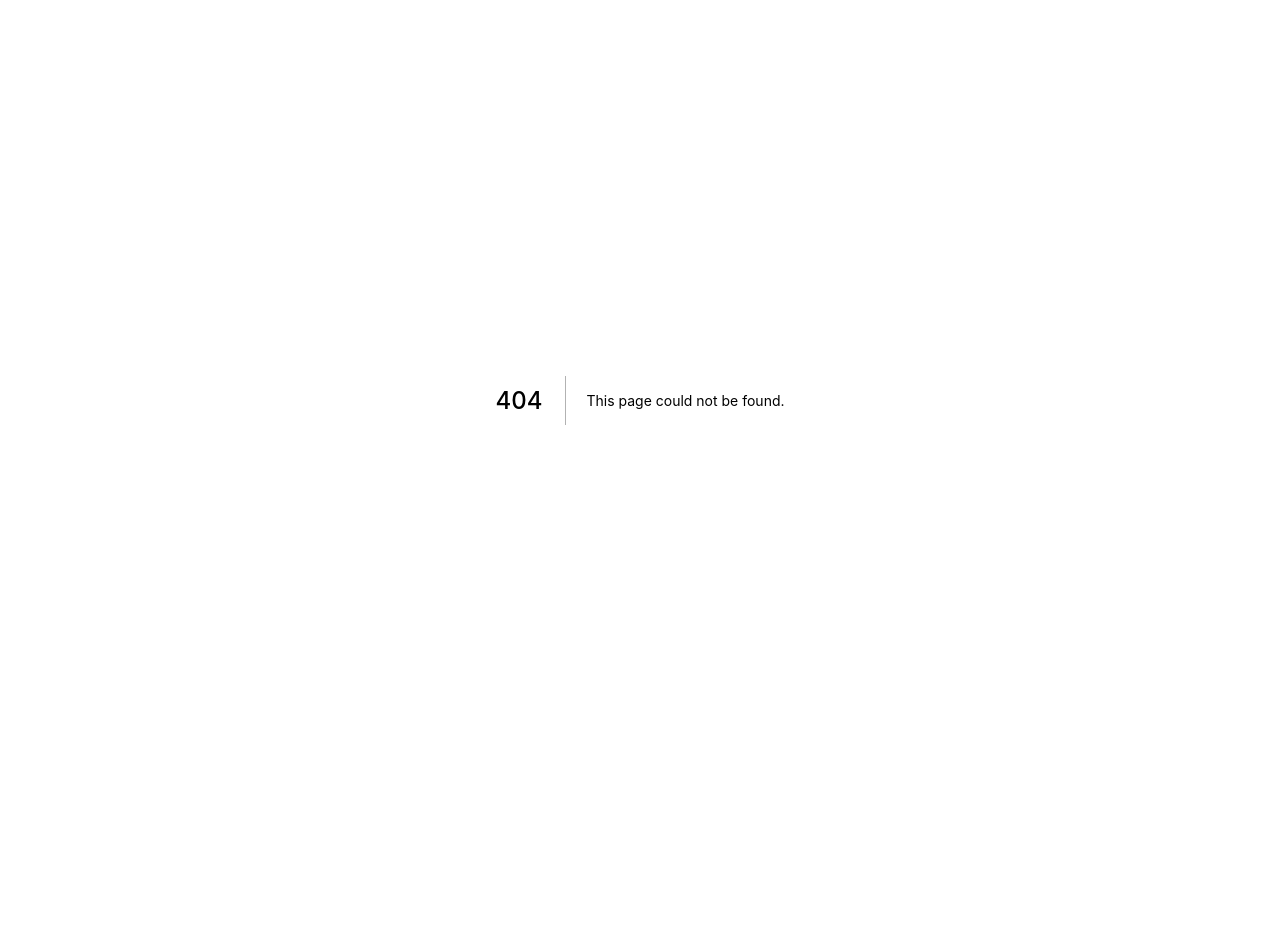
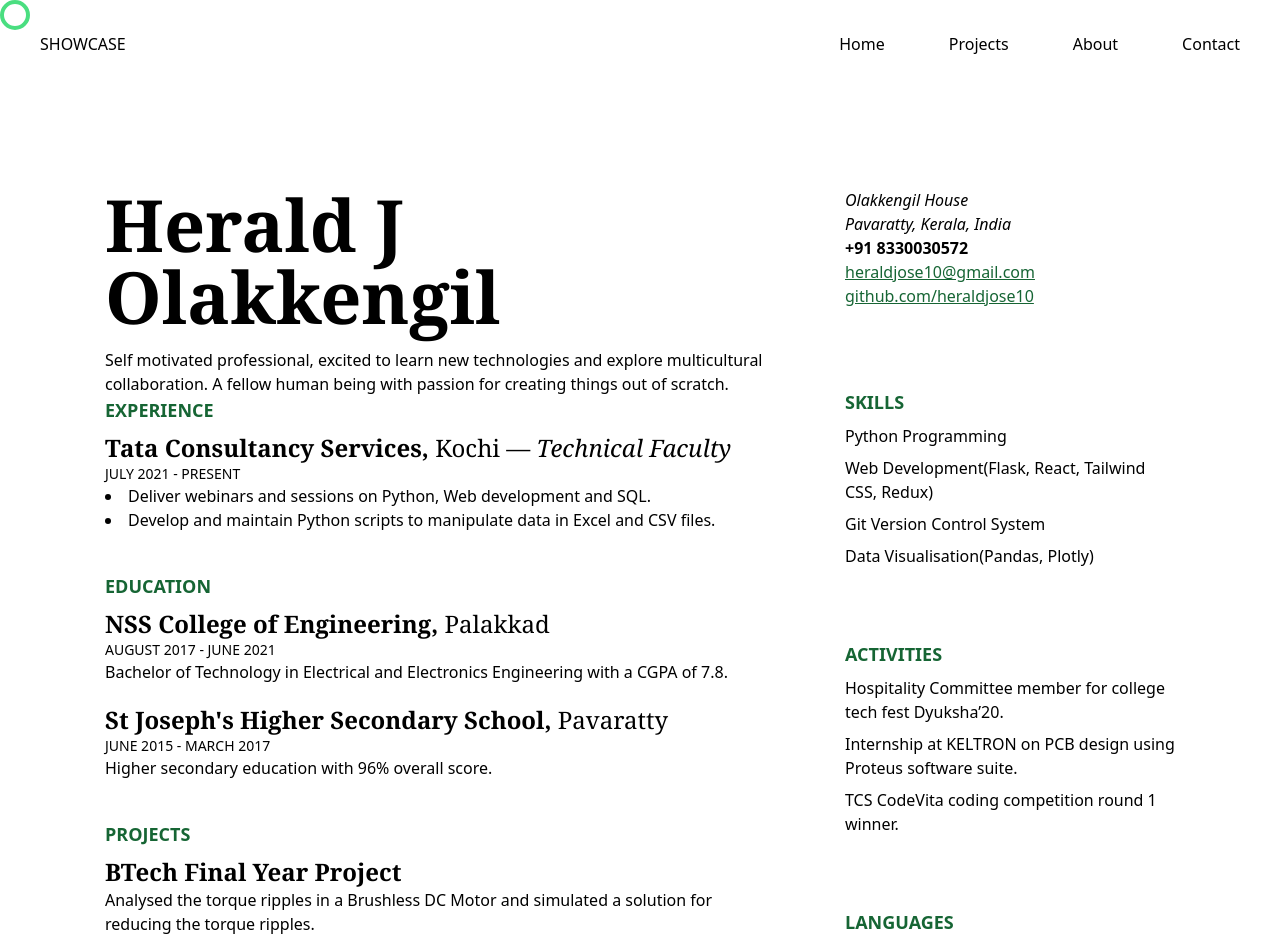
Before and after one commit to heraldjose10/showcase, a Next.js app: page /resume in a window 1280 px wide. Before the commit this address had no page. Shown: the top 948 px of the page. Before the commit the page ends 800 px from the top, so only its background shows below. Built offline with nearby package versions, Linux system fonts and the light colour scheme.

Commit message:
create resume page

```diff
--- a/components/List.tsx
+++ b/components/List.tsx
@@ -1,18 +1,17 @@
 import * as React from 'react'
-import ListItem from './ListItem'
-import { User } from '../interfaces'
+import { Item } from '../interfaces'
 
 type Props = {
-  items: User[]
+  items: Item[]
 }
 
 const List = ({ items }: Props) => (
-  <ul>
-    {items.map((item) => (
-      <li key={item.id}>
-        <ListItem data={item} />
-      </li>
-    ))}
+  <ul className='flex flex-col gap-2 mb-8'>
+    {
+      items.map(item => (
+        <p key={item.id}>{item.name}</p>
+      ))
+    }
   </ul>
 )
 
--- /dev/null
+++ b/components/ResumeEducationCard.tsx
@@ -0,0 +1,20 @@
+import { Education } from "../interfaces";
+
+type Props = {
+    education: Education
+}
+
+const ResumeEducationCard = ({ education }: Props) => {
+    return (
+        <div>
+            <h4 className="text-2xl font-serif">
+                <span className="font-semibold">{education.college + ', '}</span>
+                <span>{education.place}</span>
+            </h4>
+            <p className="text-sm ">{education.duration}</p>
+            <p>{education.summary}</p>
+        </div>
+    )
+}
+
+export default ResumeEducationCard
--- /dev/null
+++ b/components/ResumeExperienceCard.tsx
@@ -0,0 +1,27 @@
+import { Experience } from "../interfaces"
+
+type Props = {
+    experience: Experience
+}
+
+const ResumeExperienceCard = ({ experience }: Props) => {
+    return (
+        <div>
+            <h4 className="text-2xl font-serif">
+                <span className="font-semibold">{experience.title + ', '} </span>
+                <span>{experience.place + ' — '}</span>
+                <span className="italic">{experience.role}</span>
+            </h4>
+            <p className="text-sm">{experience.duration}</p>
+            <ul className="list-disc list-inside">
+                {
+                    experience.responsibilities.map(resp => (
+                        <li>{resp}</li>
+                    ))
+                }
+            </ul>
+        </div>
+    )
+}
+
+export default ResumeExperienceCard
--- /dev/null
+++ b/components/ResumeProjectCard.tsx
@@ -0,0 +1,16 @@
+import { Project } from "../interfaces"
+
+type Props = {
+    project: Project
+}
+
+const ResumeProjectCard = ({ project }: Props) => {
+    return (
+        <div>
+            <h4 className="font-semibold text-2xl font-serif">{project.title}</h4>
+            <p>{project.summary}</p>
+        </div>
+    )
+}
+
+export default ResumeProjectCard
--- /dev/null
+++ b/components/ResumeSection.tsx
@@ -0,0 +1,15 @@
+type Props = {
+    title: string,
+    children: React.ReactNode
+}
+
+const ResumeSection = ({ title, children }: Props) => {
+    return (
+        <section className="flex flex-col gap-2">
+            <h3 className="text-green-800 uppercase font-semibold text-lg">{title}</h3>
+            {children}
+        </section>
+    )
+}
+
+export default ResumeSection
--- /dev/null
+++ b/data/index.ts
@@ -0,0 +1,45 @@
+import { Education, Experience, Item, Project } from '../interfaces'
+
+export const skills: Item[] = [
+    { id: 1, name: 'Python Programming' },
+    { id: 2, name: 'Web Development(Flask, React, Tailwind CSS, Redux)' },
+    { id: 3, name: 'Git Version Control System' },
+    { id: 4, name: 'Data Visualisation(Pandas, Plotly)' },
+]
+
+export const activities: Item[] = [
+    { id: 1, name: 'Hospitality Committee member for college tech fest Dyuksha\’20.', },
+    { id: 2, name: 'Internship at KELTRON on PCB design using Proteus software suite.', },
+    { id: 3, name: 'TCS CodeVita coding competition round 1 winner.' }
+]
+
+export const langs: Item[] = [
+    { id: 1, name: 'English' },
+    { id: 2, name: 'Malayalam' }
+]
+
+export const projects: Project[] = [
+    { id: 1, title: 'BTech Final Year Project', summary: 'Analysed the torque ripples in a Brushless DC Motor and simulated a solution for reducing the torque ripples.' },
+    { id: 2, title: 'Kaggle Survey Data Visualisation', summary: 'Learned data handling using Pandas and created graphs with the data using Plotly to analyse gender disparities in the data science industry.' },
+    { id: 3, title: 'StoryTell', summary: 'Created a webapp for blogging using Flask framework and REST API.' },
+    { id: 4, title: 'Nike Online', summary: 'A fullstack clone for Nike IN webapp made using React and Flask' },
+]
+
+export const educations: Education[] = [
+    { id: 1, college: 'NSS College of Engineering', place: 'Palakkad', duration: 'AUGUST 2017 - JUNE 2021', summary: 'Bachelor of Technology in Electrical and Electronics Engineering with a CGPA of 7.8.' },
+    { id: 2, college: 'St Joseph\'s Higher Secondary School', place: 'Pavaratty', duration: 'JUNE 2015 - MARCH 2017', summary: 'Higher secondary education with 96% overall score.' }
+]
+
+export const experiences: Experience[] = [
+    {
+        id: 1,
+        title: 'Tata Consultancy Services',
+        place: 'Kochi',
+        role: 'Technical Faculty',
+        duration: 'JULY 2021 - PRESENT',
+        responsibilities: [
+            'Deliver webinars and sessions on Python, Web development and SQL.',
+            'Develop and maintain Python scripts to manipulate data in Excel and CSV files.'
+        ]
+    }
+]
--- a/pages/index.tsx
+++ b/pages/index.tsx
@@ -65,7 +65,7 @@ const IndexPage = () => {
             </Link>
           </li>
           <li className='px-4 md:px-10 lg:px-14 flex items-center justify-center hover:text-green-500'>
-            <Link href='/'>
+            <Link href='/resume'>
               <a>Resume</a>
             </Link>
           </li>
--- /dev/null
+++ b/pages/resume.tsx
@@ -0,0 +1,91 @@
+import Layout from '../components/Layout'
+import List from '../components/List';
+import ResumeEducationCard from '../components/ResumeEducationCard';
+import ResumeExperienceCard from '../components/ResumeExperienceCard';
+import ResumeProjectCard from '../components/ResumeProjectCard';
+import ResumeSection from '../components/ResumeSection';
+import { experiences, educations, skills, langs, projects, activities } from '../data';
+
+const Resume = () => {
+
+    return (
+        <Layout>
+            <div className='flex gap-20 w-[1150px] grow-0 mx-auto mt-[100px] px-10'>
+                {/* left */}
+                <div className='basis-4/6'>
+                    {/* intro section */}
+                    <div className='min-h-[200px]'>
+                        <h1 className='text-7xl font-semibold mb-4 font-serif'>Herald J Olakkengil</h1>
+                        <p>
+                            Self motivated professional, excited to learn new technologies and explore multicultural collaboration. A fellow human being with passion for creating things out of scratch.
+                        </p>
+                    </div>
+
+                    <div className='flex flex-col gap-10'>
+                        <ResumeSection title='Experience'>
+                            <ul>
+                                {
+                                    experiences.map(exp => (
+                                        <li>
+                                            <ResumeExperienceCard experience={exp} />
+                                        </li>
+                                    ))
+                                }
+                            </ul>
+                        </ResumeSection>
+                        <ResumeSection title='Education'>
+                            <ul className='flex flex-col gap-5'>
+                                {
+                                    educations.map(education => (
+                                        <li>
+                                            <ResumeEducationCard education={education} />
+                                        </li>
+                                    ))
+                                }
+                            </ul>
+                        </ResumeSection>
+                        <ResumeSection title='Projects'>
+                            <ul className='flex flex-col gap-5'>
+                                {
+                                    projects.map(project => (
+                                        <li key={project.id}>
+                                            <ResumeProjectCard project={project} />
+                                        </li>
+                                    ))
+                                }
+                            </ul>
+                        </ResumeSection>
+                    </div>
+                </div>
+
+                {/* right */}
+                <div className='basis-2/6'>
+                    {/* top right contact info */}
+                    <div className='flex flex-col min-h-[200px]'>
+                        <address>
+                            Olakkengil House<br />
+                            Pavaratty, Kerala, India<br />
+                        </address>
+                        <span className='font-semibold'>+91 8330030572</span>
+                        <a href='mailto:heraldjose10@gmail.com' className='text-green-800 underline'>heraldjose10@gmail.com</a>
+                        <a href='https://github.com/heraldjose10' className='text-green-800 underline'>github.com/heraldjose10</a>
+                    </div>
+
+                    <div className='flex flex-col gap-10'>
+                        <ResumeSection title='Skills'>
+                            <List items={skills} />
+                        </ResumeSection>
+                        <ResumeSection title='Activities'>
+                            <List items={activities} />
+                        </ResumeSection>
+                        <ResumeSection title='Languages'>
+                            <List items={langs} />
+                        </ResumeSection>
+                    </div>
+                </div>
+            </div>
+        </Layout>
+    )
+}
+
+export default Resume;
```
Also changed, not shown: interfaces/index.ts (+25 -2 lines).
